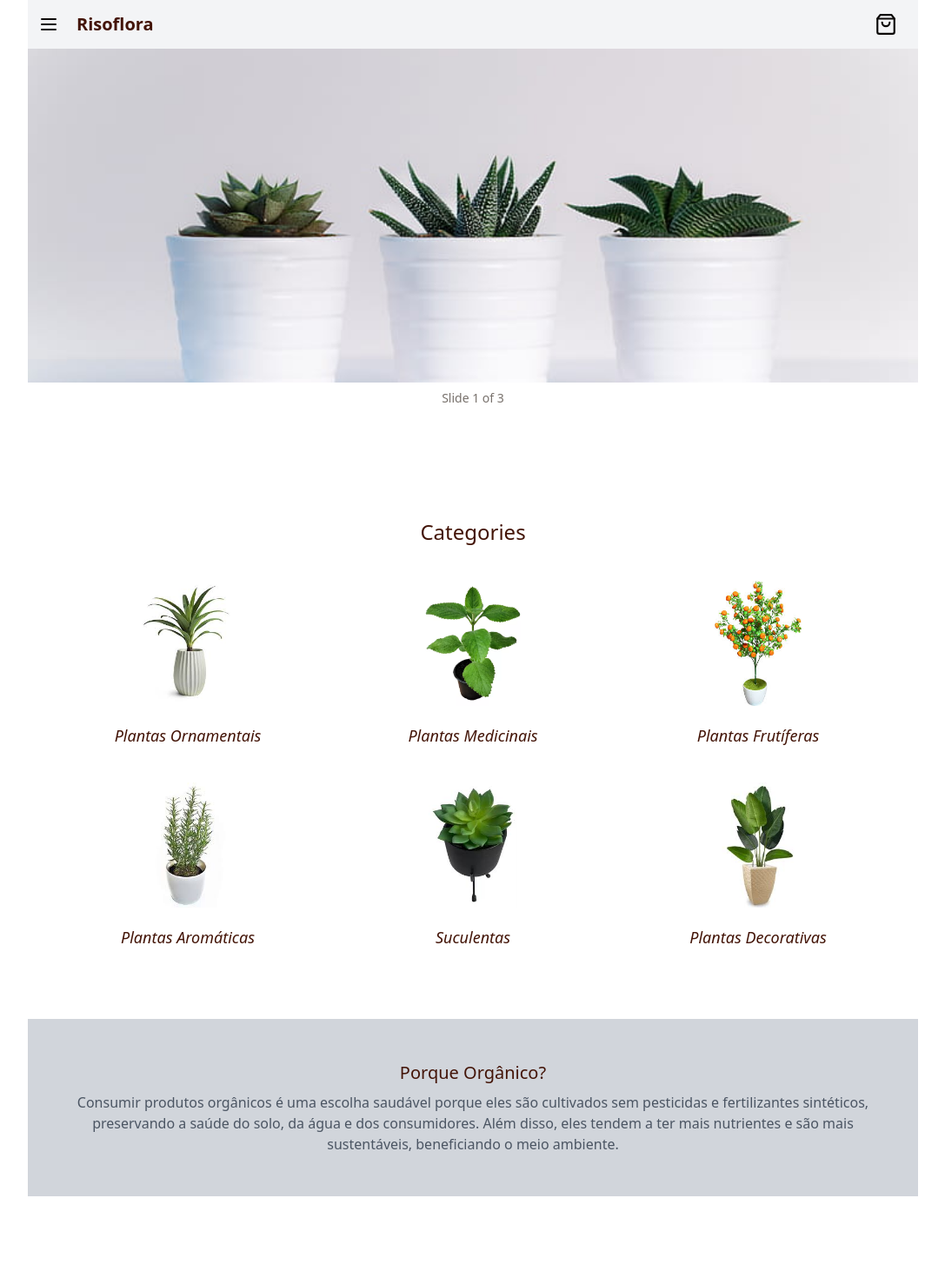
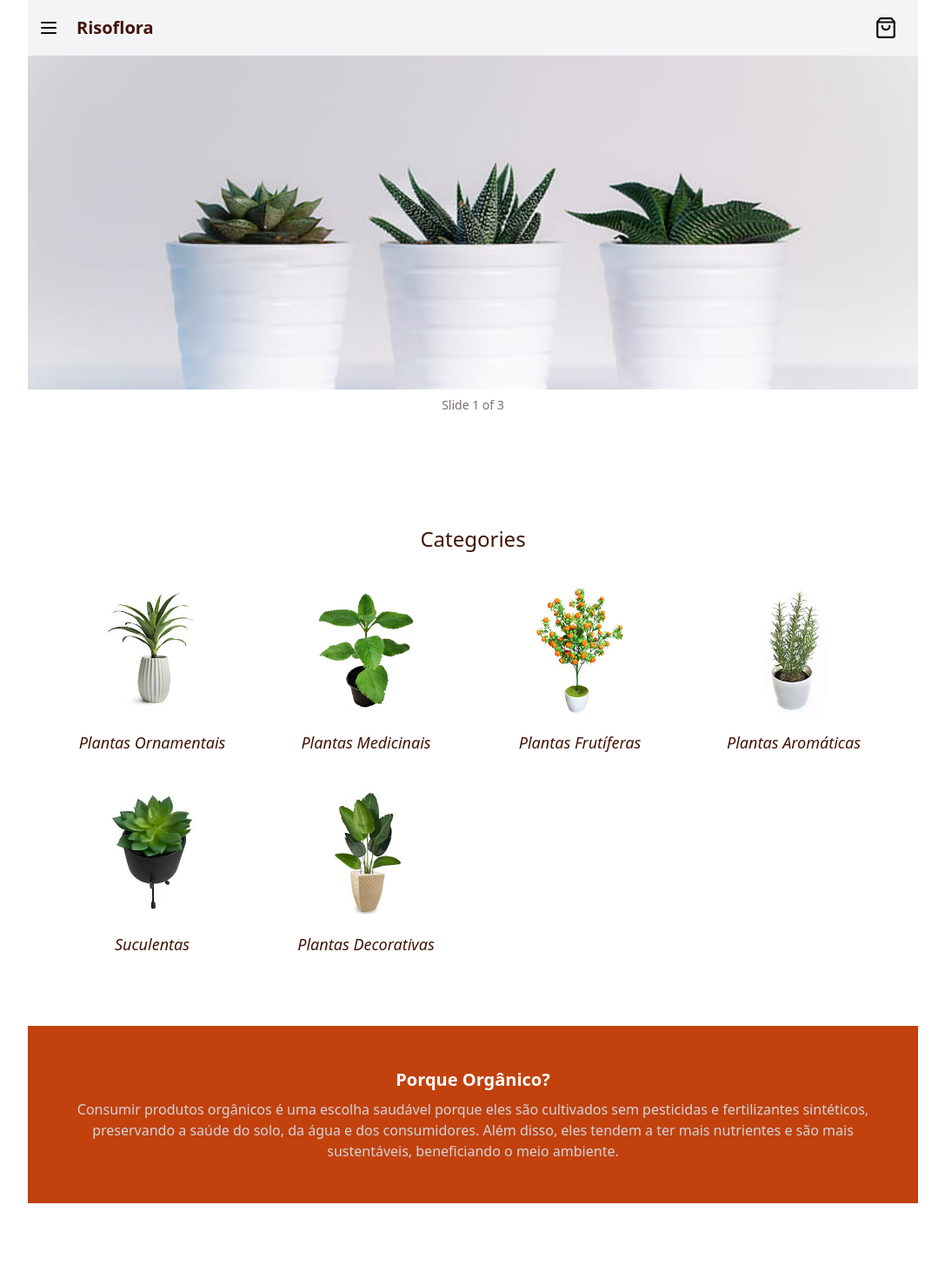
Before and after one commit to TonAlmeida/risoflora, a Next.js app: page / in a window 1280 px wide. Shown: the top 1470 px of the page at 87% size, without its empty margins (96-1183 px from the left). Built offline with nearby package versions, Linux system fonts and the light colour scheme.

Commit message:
grid datails

```diff
--- a/src/components/BestSellers.tsx
+++ b/src/components/BestSellers.tsx
@@ -5,14 +5,14 @@ export const BestSellers = () => {
             <h2 className="my-10 text-2xl ">
                 Mais Vendidos
             </h2>
-            <div className="grid grid-cols-2 grid-rows-7 gap-4">
+            <div className="grid grid-cols-1 sm:grid-cols-2 grid-rows-7 gap-4">
                 {
                 bestSellers.map((product, index) => {
                     return (
                         <div
                             key={product.id}
                             className={`
-                                    ${index != 0 && index != (bestSellers.length-1) && 'row-span-2'}
+                                    ${index != 0 && index != (bestSellers.length-1) && 'sm:row-span-2'}
                             `}>
                             <a href="/" className="h-full p-10 bg-white shadow-md flex flex-col items-center justify-center">
                                 <img src={product.image} alt={product.name} className="h-48 w-48 object-cover" />
--- a/src/components/Carroucel.tsx
+++ b/src/components/Carroucel.tsx
@@ -22,10 +22,10 @@ export function Carroucel() {
     }
 
     setCount(api.scrollSnapList().length)
-    setCurrent(api.selectedScrollSnap() + 1)
+    setCurrent(api.selectedScrollSnap() + 1);
 
     api.on("select", () => {
-      setCurrent(api.selectedScrollSnap() + 1)
+      setCurrent(api.selectedScrollSnap() + 1);
     })
   }, [api])
 
--- a/src/components/Categories.tsx
+++ b/src/components/Categories.tsx
@@ -3,7 +3,7 @@ export const Categories = () => {
     return (
         <section className="text-center p-10 my-10">
             <h2 className="my-10 text-2xl text-orange-950">Categories</h2>
-            <div className="grid grid-cols-1 gap-10 sm:grid-cols-2 lg:grid-cols-3">
+            <div className="grid grid-cols-1 gap-10 sm:grid-cols-3 md:grid-cols-4">
                 {
                     categories.map((item) => (
                         <a href="/" key={item.id}>
--- a/src/components/Footer.tsx
+++ b/src/components/Footer.tsx
@@ -1,7 +1,8 @@
 export const Footer = () => {
     return (
-        <footer className="w-full bg-orange-950 text-gray-400 text-center p-10">
-                <p>© 2021 Risoflora. All rights reserved.</p>
+        <footer className="w-full bg-gray-300 text-gray-500 text-center p-10">
+                <p>© 2019 Risoflora. All rights reserved.</p>
+                <p>created by <a className="hover:text-white transition-colors duration-150" href="/">@Elton Almeida</a></p>
         </footer>
     )
 };
--- a/src/components/Header.tsx
+++ b/src/components/Header.tsx
@@ -7,7 +7,7 @@ export const Header = () => {
   const [isOpen, setIsOpen] = useState(false);
 
   return (
-    <header className="flex items-center justify-between h-14 min-h-14 w-full bg-gray-100 relative">
+    <header className="flex items-center justify-between h-16 min-h-16 w-full bg-gray-100 relative">
 
       <SideBar isOpen={isOpen} setIsOpen={setIsOpen} />
 
--- a/src/components/SideBar.tsx
+++ b/src/components/SideBar.tsx
@@ -13,7 +13,7 @@ export const SideBar = ({ isOpen, setIsOpen }: Props) => {
     return (
         <>
             <nav
-                className={`absolute top-14 left-0 w-64 h-screen bg-gray-200 transform transition-all duration-400 z-50 ${
+                className={`absolute top-16 left-0 w-64 h-screen bg-gray-200 transform transition-all duration-400 z-50 ${
                     isOpen ? "translate-x-0 opacity-100" : "-translate-x-full opacity-0"
                 }`}>
                 <ul>
@@ -39,7 +39,7 @@ export const SideBar = ({ isOpen, setIsOpen }: Props) => {
                 isOpen && (
                     <div
                         onClick={() => setIsOpen(false)}
-                        className="fixed top-14 left-0 w-full h-full bg-black bg-opacity-50 z-40"
+                        className="fixed top-16 left-0 w-full h-full bg-black bg-opacity-50 z-40"
                     />
                 )
             }
--- a/src/components/WhyOrganic.tsx
+++ b/src/components/WhyOrganic.tsx
@@ -1,7 +1,7 @@
 export const WhyOrganic = () => {
     return (
-        <section className="px-5 py-10 text-center bg-gray-300 text-gray-600 my-10">
-            <h2 className="m-2 text-xl text-orange-950">Porque Orgânico?</h2>
+        <section className="px-5 py-10 text-center bg-orange-700 text-gray-300 my-10">
+            <h2 className="m-2 text-xl font-bold text-white">Porque Orgânico?</h2>
             <p className="m-2">
             Consumir produtos orgânicos é uma escolha saudável porque eles são cultivados sem pesticidas e fertilizantes sintéticos, preservando a saúde do solo, da água e dos consumidores. Além disso, eles tendem a ter mais nutrientes e são mais sustentáveis, beneficiando o meio ambiente.
             </p>
```
